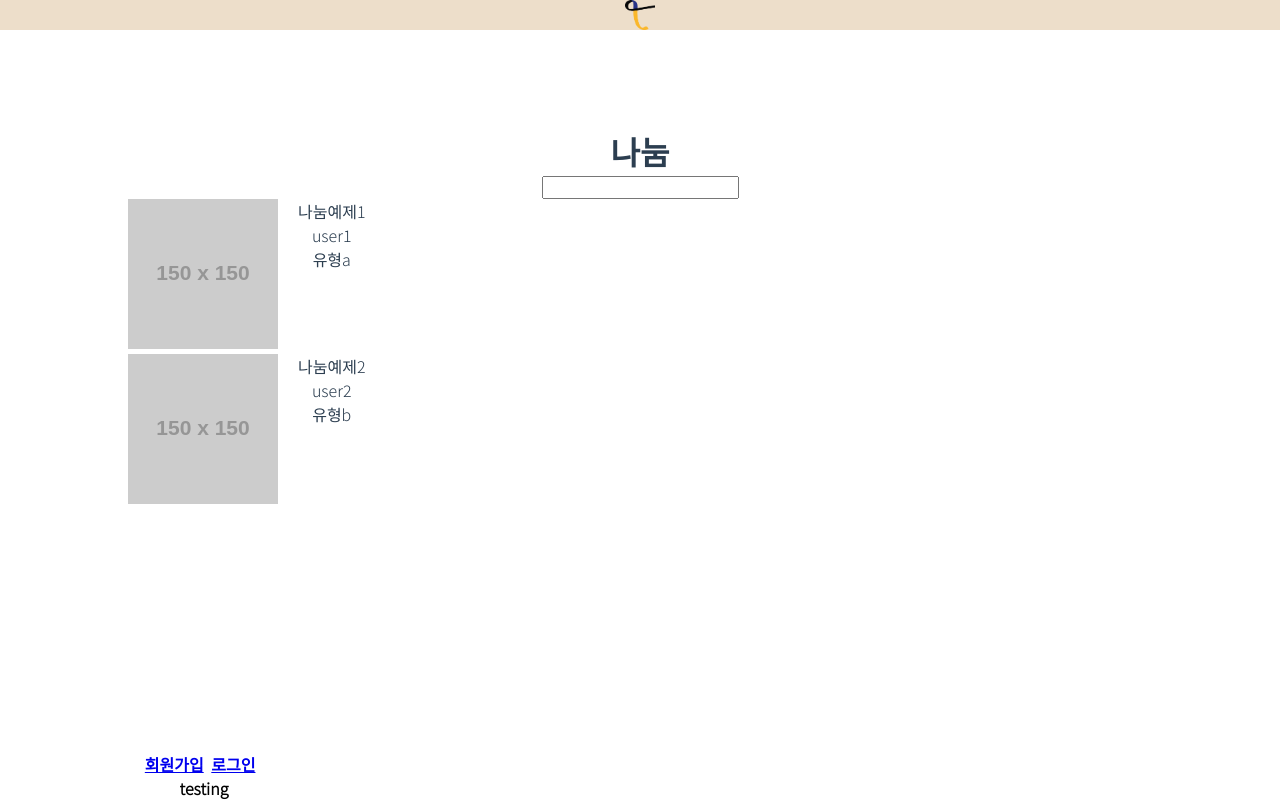
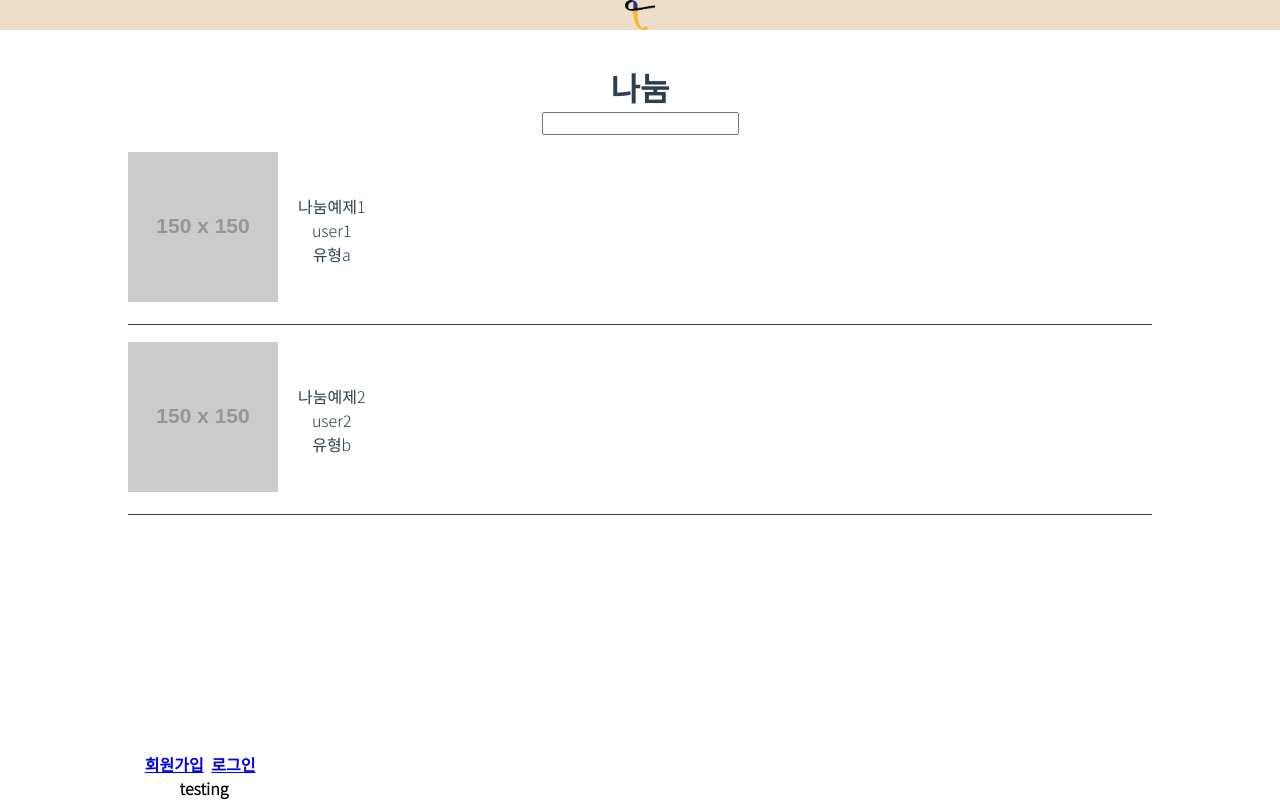
Before and after one commit to chojo5196/dsProject, a Vue app in the folder HTW/trasure/: page /share in a window 1280 px wide. Shown: the top 801 px of the page. Built offline with nearby package versions, Linux system fonts and the light colour scheme.

Commit message:
chang my section

```diff
--- a/HTW/trasure/src/App.vue
+++ b/HTW/trasure/src/App.vue
@@ -23,7 +23,9 @@
   </div>
    <!-- <router-view/> -->
   </div>
+
   </div>
+
 </template>
 
 
--- a/HTW/trasure/src/views/share.vue
+++ b/HTW/trasure/src/views/share.vue
@@ -46,7 +46,7 @@ export default {
 .top{
     margin-left: 10%;
     margin-right: 10%;
-    margin-top: 10%;
+    margin-top: 5%;
 
     height: 100%;
 
--- a/HTW/trasure/src/views/shareBox.vue
+++ b/HTW/trasure/src/views/shareBox.vue
@@ -1,5 +1,6 @@
 <template>
 <div class = "minibox">
+
         <div class = "miniImg"
         @click="imgClick">
             <img src = "http://placehold.it/150X150"/>
@@ -15,6 +16,7 @@
                     {{type}}
                 </div>
             </label>
+
         </div>
 </template>
 
@@ -41,6 +43,10 @@ div {
 .minibox {
     display: flex;
     cursor: pointer;
+    padding-bottom: 10px;
+    height: 190px;
+    border-bottom: solid 0.7px;
+    align-items: center;
 }
 
 .miniImg {
```
Lines whose indentation alone changed are shown as unchanged.
